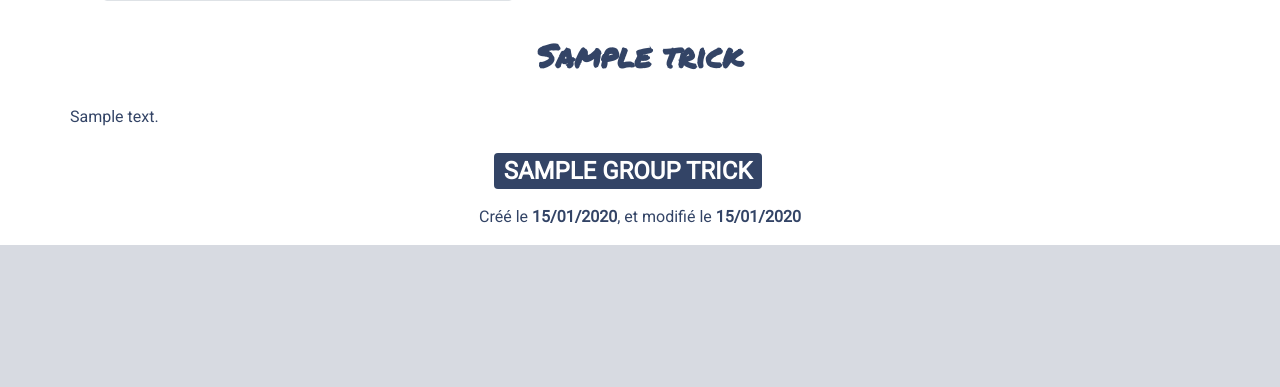
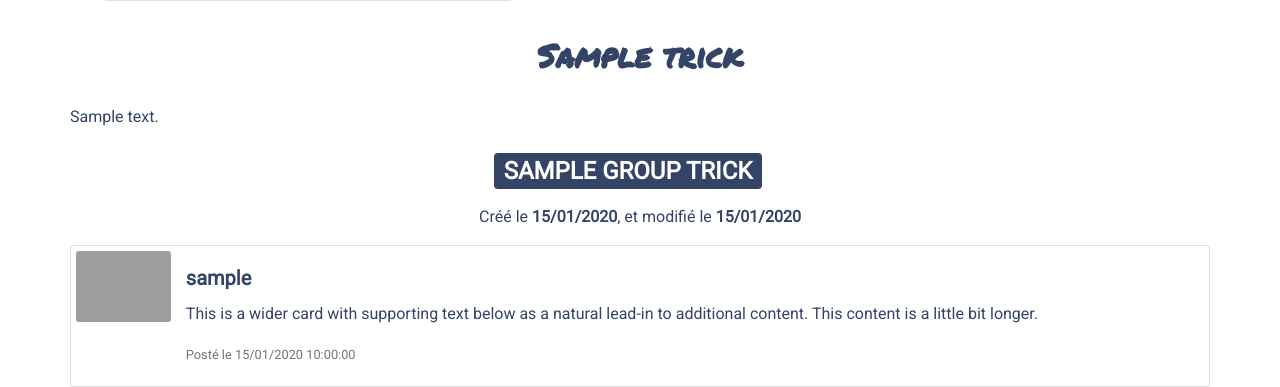
Before and after one commit to CarolineDirat/SnowTricksSymfony5, a Symfony app: template templates/home/trick.html.twig in a window 1280 px wide. Shown: the part 1447-1834 px from the top of the page. Before the commit the page ends 1692 px from the top, so only its background shows below. Run offline with Twig, Linux system fonts and the light colour scheme; the template is opened without the code that fills it: most values are stand-ins (such as "Sample title", 1, 10 or a date in 2020); grey boxes marked "Sample" are stand-in pictures; some libraries are stand-ins or nearby versions; grey boxes are pictures that could not be loaded.

Commit message:
first method for 'Load more' button : BUT it's not ok !

```diff
--- a/templates/home/index.html.twig
+++ b/templates/home/index.html.twig
@@ -11,7 +11,7 @@
 			<h1 class="col-6 col-sm-6">Site collaboratif pour apprendre des Tricks.</h1>
 		</div>
 		<div class="row">
-			<p><a href="{{ path('trick', {uuid: trick.uuid, slug: trick.slug}) }}">{{ trick.name }}</p>
+			<p><a href="{{ path('trick', {uuid: trick.uuid, slug: trick.slug, nb: 5}) }}">{{ trick.name }}</p>
 		</div>
 	</div>
 {% endblock %}
--- a/templates/home/trick.html.twig
+++ b/templates/home/trick.html.twig
@@ -7,7 +7,7 @@
 {% block nav %}<nav class="navbar navbar-expand-md fixed-top navbar-dark">{% endblock %}
 
 {% block body %}
-	<div id="trick-read" class="container">
+	<section id="trick-read" class="container">
 		<div class="row d-flex">
 			<h1 class="col-sm-12 text-center">{{ trick.name }}</h1>
 			{% set path = 'uploads/images/original/' %}
@@ -83,13 +83,34 @@
 			</div>
 			<hr/>
 		</div>
-		<div>
-			{% for comment in trick.comments %}
+		<div class="row">
+			{% for comment in comments %}
+				{% if loop.index <= nb %}
+					<div class="card">
+						<div class="row no-gutters">
+							{% set filename = comment.user.profile ? comment.user.profile : 'default.jpg' %}
+							<div class="col-1 col-sm-1 ">
+								<img src="{{ asset('uploads/images/profile/' ~ filename) }}" class="card-img" alt="Image de profil de {{ comment.user.username }}">
+							</div>
+							<div class="col-11 col-sm-11">
+								<div class="card-body">
+									<h5 class="card-title font-weight-bold">{{ comment.user.username }}</h5>
+									<p class="card-text">This is a wider card with supporting text below as a natural lead-in to additional content. This content is a little bit longer.</p>
+									<p class="card-text"><small class="text-muted">Posté le {{ comment.createdAt|date('d/m/Y H:i:s') }}</small></p>
+								</div>
+							</div>
+						</div>
+					</div>
+				{% endif %}
+			{% endfor %}
+			{% if comments|length > nb %}
+				<div class="text-center">
+					<a role="button" class="btn btn-primary" href="{{ path('trick', {uuid: trick.uuid, slug: trick.slug, nb: (nb+5)}) }}">Voir plus</a>
+				</div>
+			{% endif %}
+		</div>
 
-
-			{% endfor %}
-		</div>
-	</div>
+	</section>
 {% endblock %}
 
 {% block javascripts %}
```
Also changed, not shown: src/Controller/HomeController.php (+8 -2 lines).
